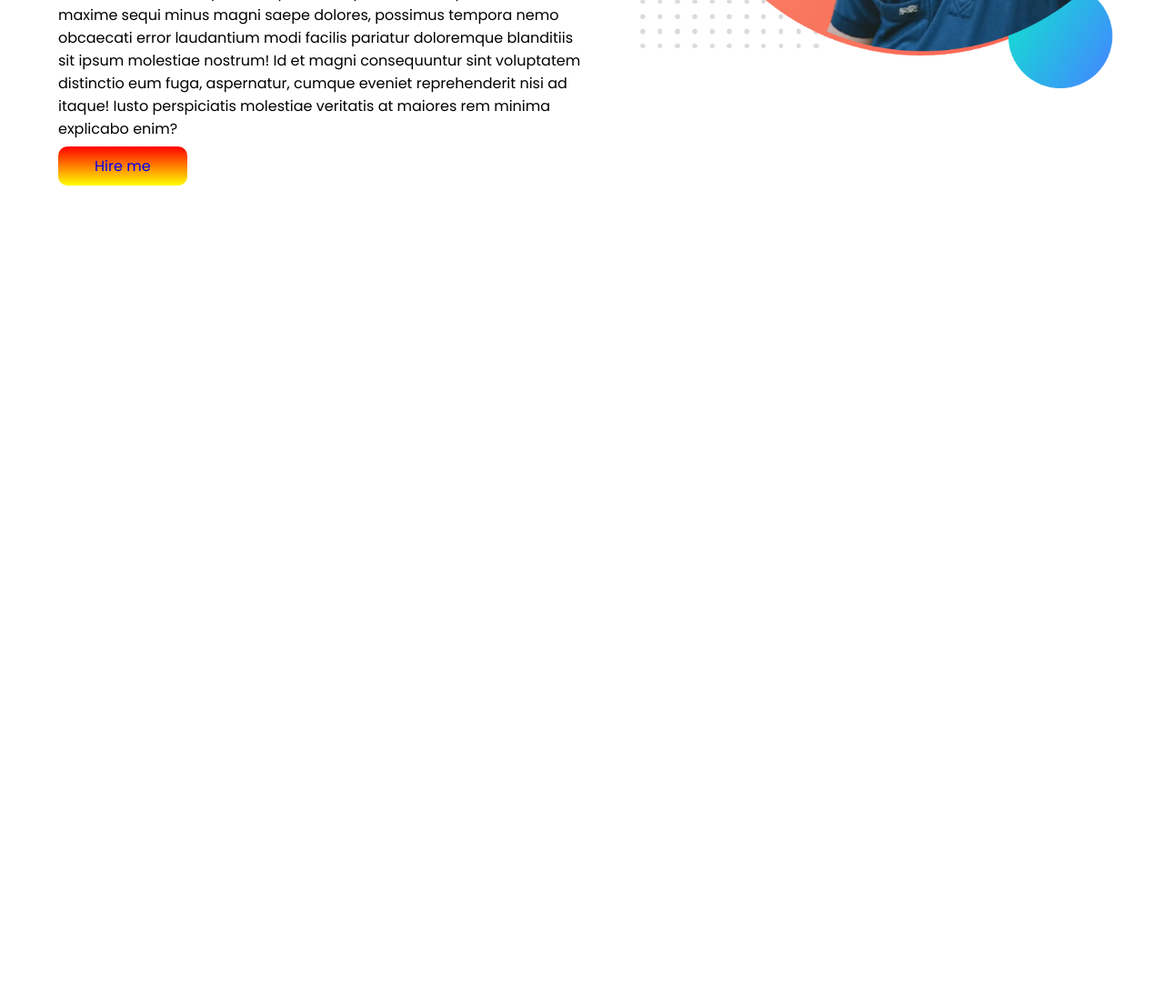
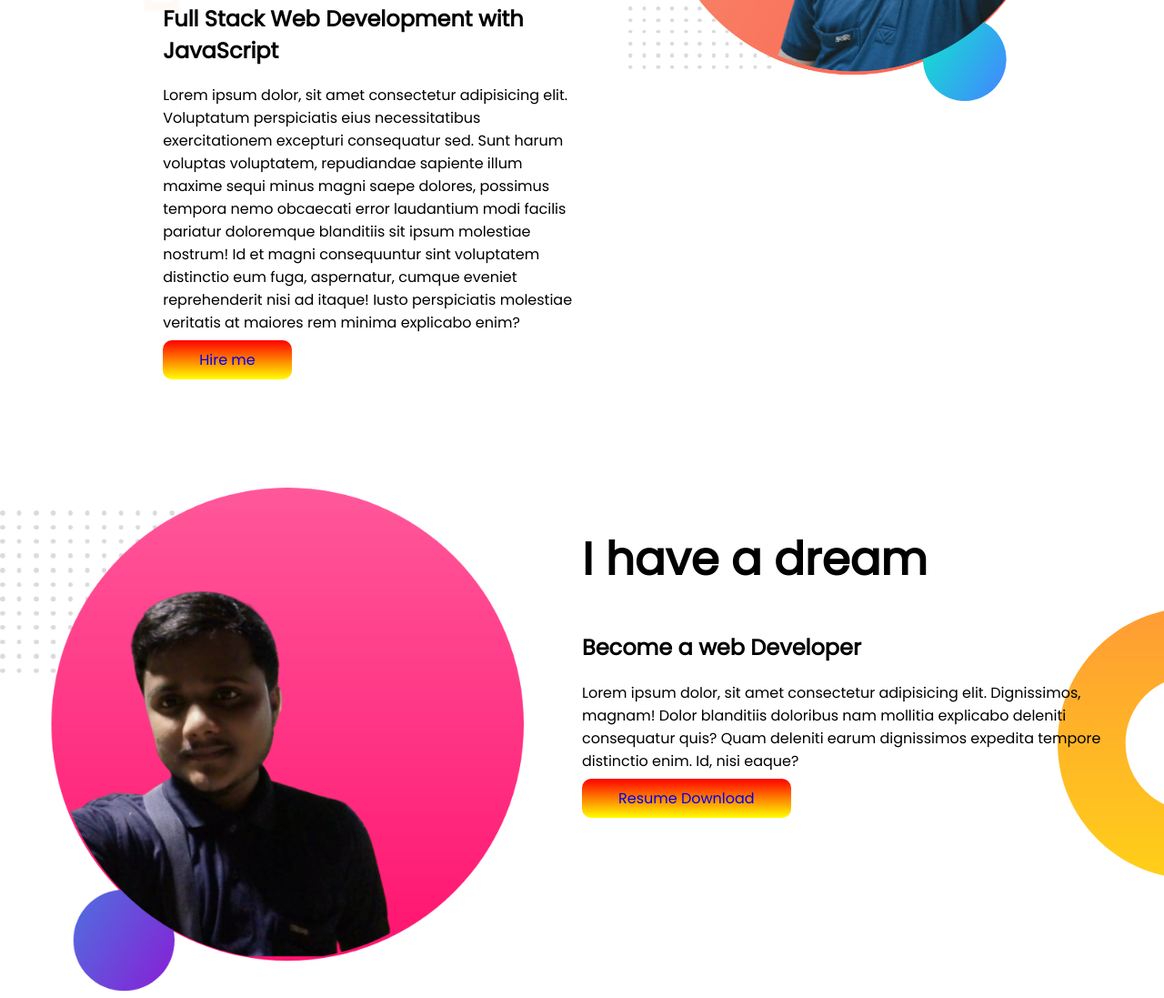
Before and after one commit to tasnimtimes/professional-portfolio, a plain HTML site: page index.html in a window 1280 px wide. Shown: the part 475-1572 px from the top of the page at 91% size. Before the commit the page ends 800 px from the top, so only its background shows below. Drawn offline with Linux system fonts and the light colour scheme.

Commit message:
dream area

```diff
--- a/index.html
+++ b/index.html
@@ -25,5 +25,17 @@
        </div>
 
    </section>
+
+   <section id="dream-area">
+    <div class="dream-area-part">
+        <img src="images/container-bg.png" alt="dream background photo">
+    </div>
+    <div class="dream-area-part">
+        <h1>I have a dream</h1>
+        <h2>Become a web Developer</h2>
+        <p>Lorem ipsum dolor, sit amet consectetur adipisicing elit. Dignissimos, magnam! Dolor blanditiis doloribus nam mollitia explicabo deleniti consequatur quis? Quam deleniti earum dignissimos expedita tempore distinctio enim. Id, nisi eaque?</p>
+        <a class="link-color" href="https://drive.google.com">Resume Download</a>
+    </div>
+   </section>
 </body>
 </html>
--- a/style.css
+++ b/style.css
@@ -6,6 +6,7 @@ body{
     display: flex;
     background-image: url(images/top-banner.png);
     background-repeat: no-repeat;
+    margin: 10%;
 }
 .header-part{
     width: 50%;
@@ -27,3 +28,17 @@ h1{
 .header-part img{
     width: 100%;
 }
+#dream-area{
+    display: flex;
+    background-image: url(images/dream-bg.png);
+    background-repeat: no-repeat;
+    background-position: right;
+
+}
+.dream-area-part{
+    width: 50%;
+    padding-right: 5%;
+}
+.dream-area-part img{
+    width: 100%;
+}
```
